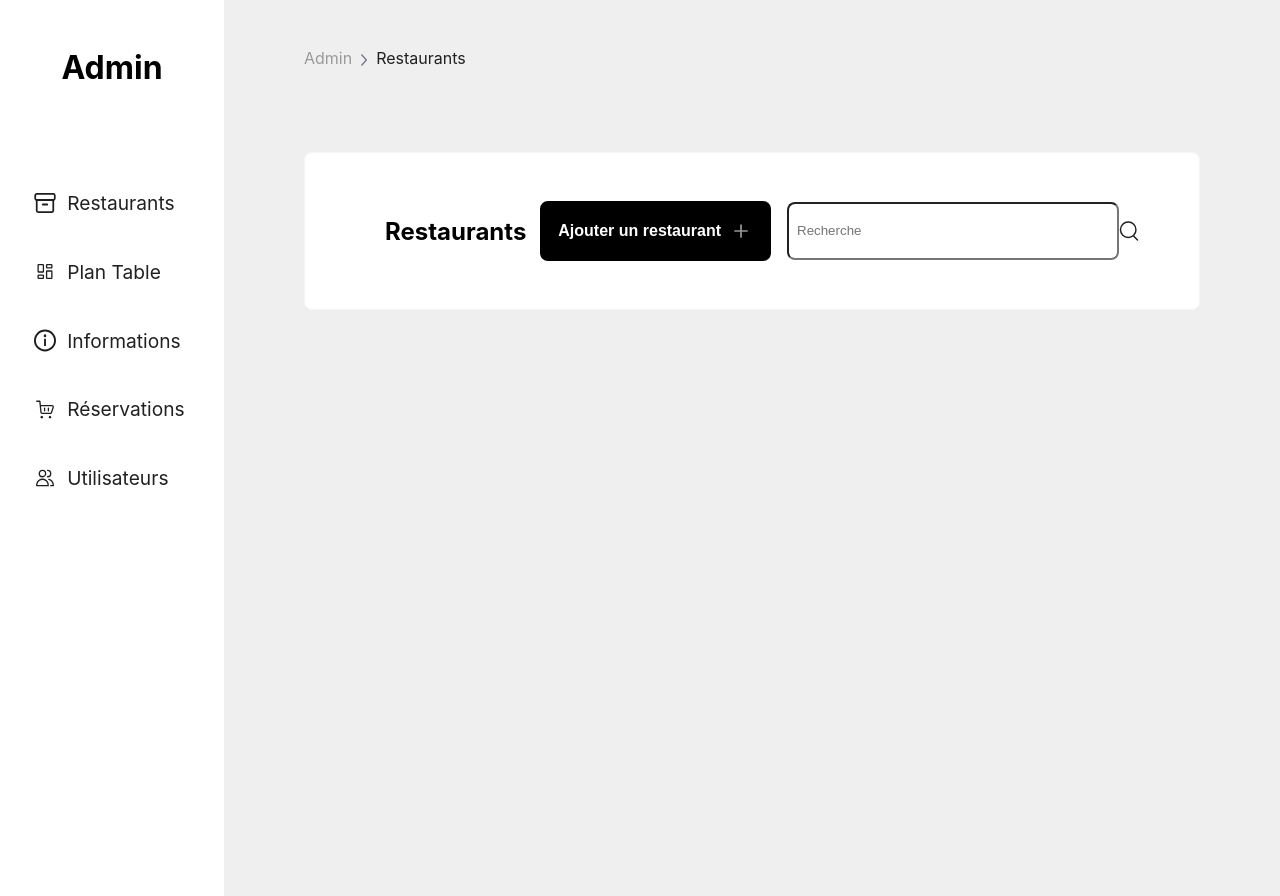
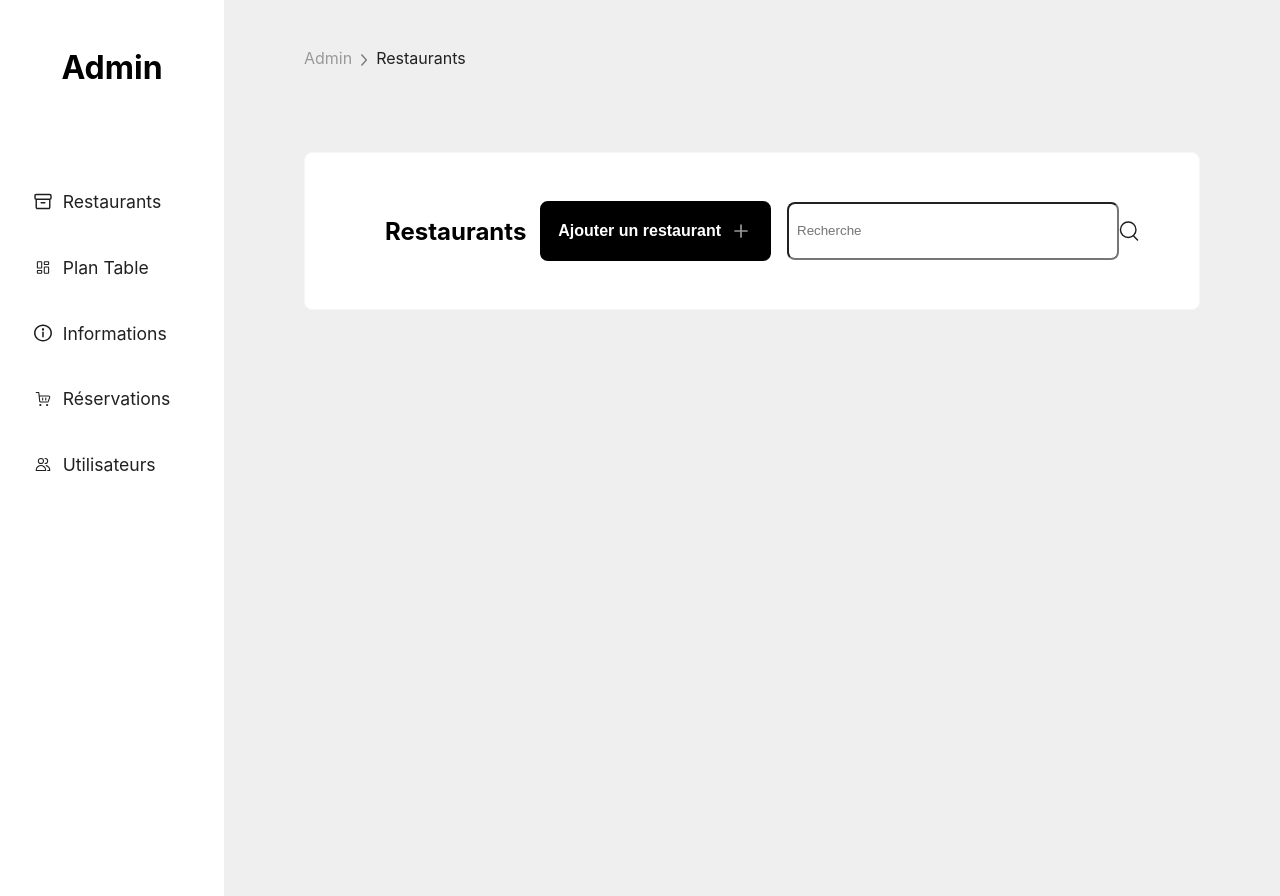
Before and after one commit to SarahOtmane/backOfficeResto, a React (Create React App) app: page /admin/restaurants in a window 1280 px wide. Built offline with nearby package versions, Linux system fonts and the light colour scheme.

Commit message:
update css components

```diff
--- a/src/css/components.css
+++ b/src/css/components.css
@@ -74,12 +74,12 @@
 .lienNavigation{
     width: 100%;
     padding: 10% 15%;
-    font-size: 1.2rem;
+    font-size: 1.1rem;
     align-items: center;
 }
 
 .lienNavigation img{
-    width: 10%;
+    width: 8%;
     margin-right: 5%;
 }
 
```
